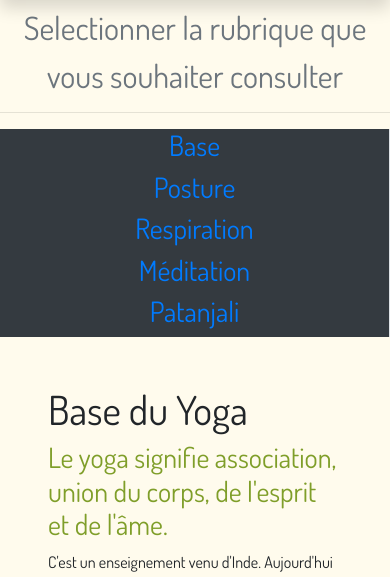
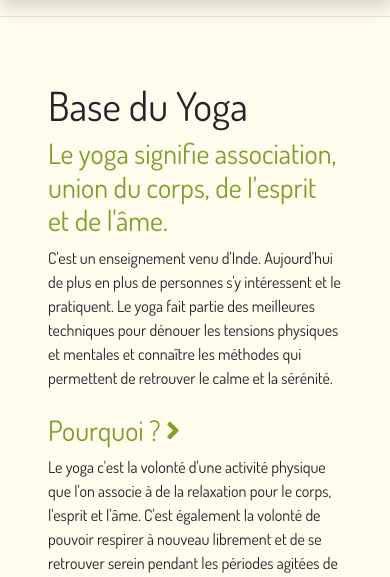
Before and after one commit to Wanbli83470/P13_GIT, a Django app: page /yoga in a window 390 px wide. Shown: the part 56-633 px from the top of the page. Run offline with Django 3.2, Linux system fonts and the light colour scheme; data that the repository does not hold is empty; parts of the project's set-up code (start-up, migrations or seed data) failed here and were passed over; some libraries are stand-ins or nearby versions.

Commit message:
optimisation page yoga pour tablette et smartphone

```diff
--- a/yoga_website/static/yoga_website/script.js
+++ b/yoga_website/static/yoga_website/script.js
@@ -1,4 +1,11 @@
 $(document).ready(function(){
+    var larg = (window.innerWidth);
+    alert (larg)
+
+    if (larg < 1000) {
+        $("#rubrique").hide();
+        $("#select").hide();
+    }
 
    $("#card").hide();
    $("#card2").hide();
--- a/yoga_website/templates/yoga_website/yoga.html
+++ b/yoga_website/templates/yoga_website/yoga.html
@@ -2,14 +2,14 @@
 {% block title %} Base Yoga {% endblock %}
 {% block content %}
 
-<h1 class="text-center"><small class="text-muted"> Selectionner la rubrique que vous souhaiter consulter </small></h1><hr>
-<div class="container-fluid sticky-top bg-dark">
+<h1 id="rubrique" class="text-center"><small class="text-muted"> Selectionner la rubrique que vous souhaiter consulter </small></h1><hr>
+<div id="select" class="container-fluid sticky-top bg-dark">
     <div class="row">
-        <div class="col-lg-2 col-xs-2 border-right text-center"> <a class="js-scrollTo" href="#yoga_description"> <h3>Base</h3> </a></div>
-        <div class="col-lg-2 col-xs-2 border-right text-center"> <a class="js-scrollTo" href="#posture"> <h3> Posture </h3> </a> </div>
-        <div class="col-lg-3 col-xs-3 border-right text-center"> <a class="js-scrollTo" href="#respiration"> <h3> Respiration </h3> </a> </div>
-        <div class="col-lg-3 col-xs-3 border-right text-center"> <a class="js-scrollTo" href="#Méditation"> <h3> Méditation </h3> </a> </div>
-        <div class="col-lg-2 col-xs-2 border-right text-center"> <a class="js-scrollTo" href="#patanjali" > <h3> Patanjali  </h3> </a> </div>
+        <div class="col-sm-6 col-lg-2 border-right text-center"> <a class="js-scrollTo" href="#yoga_description"> <h3>Base</h3> </a></div>
+        <div class="col-sm-6 col-lg-2 border-right text-center"> <a class="js-scrollTo" href="#posture"> <h3> Posture </h3> </a> </div>
+        <div class="col-sm-6 col-lg-3 border-right text-center"> <a class="js-scrollTo" href="#respiration"> <h3> Respiration </h3> </a> </div>
+        <div class="col-sm-6 col-lg-3 border-right text-center"> <a class="js-scrollTo" href="#Méditation"> <h3> Méditation </h3> </a> </div>
+        <div class="col-sm-6 col-lg-2 border-right text-center"> <a class="js-scrollTo" href="#patanjali" > <h3> Patanjali  </h3> </a> </div>
     </div>
 </div>
 
```
